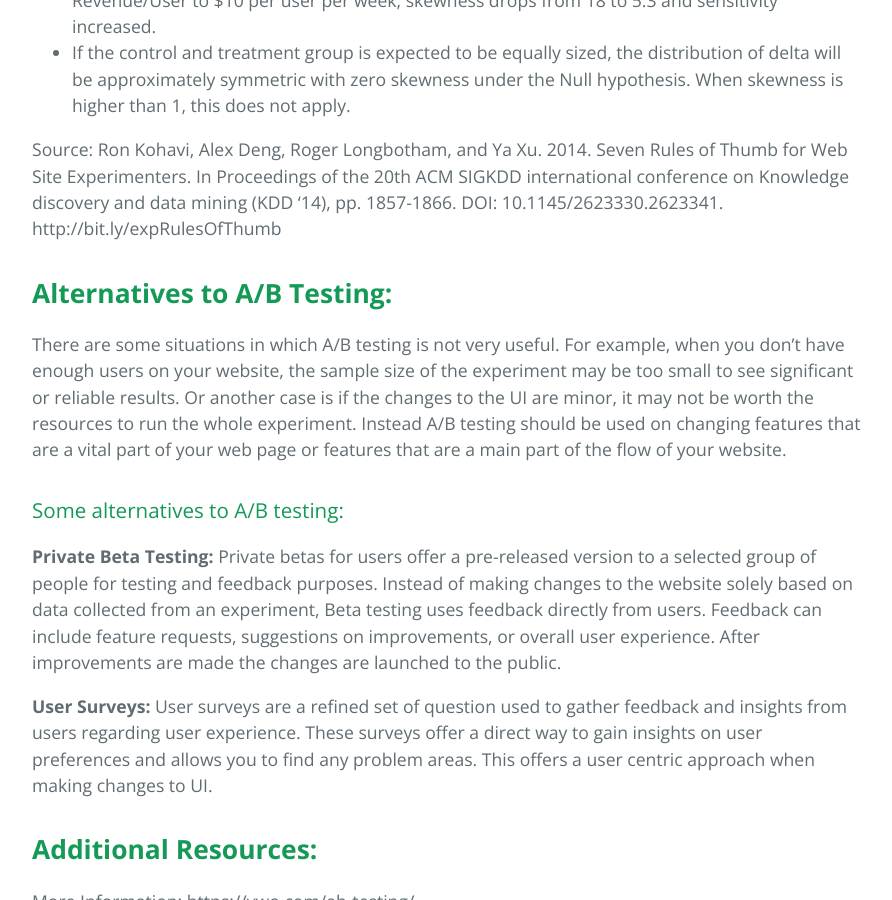
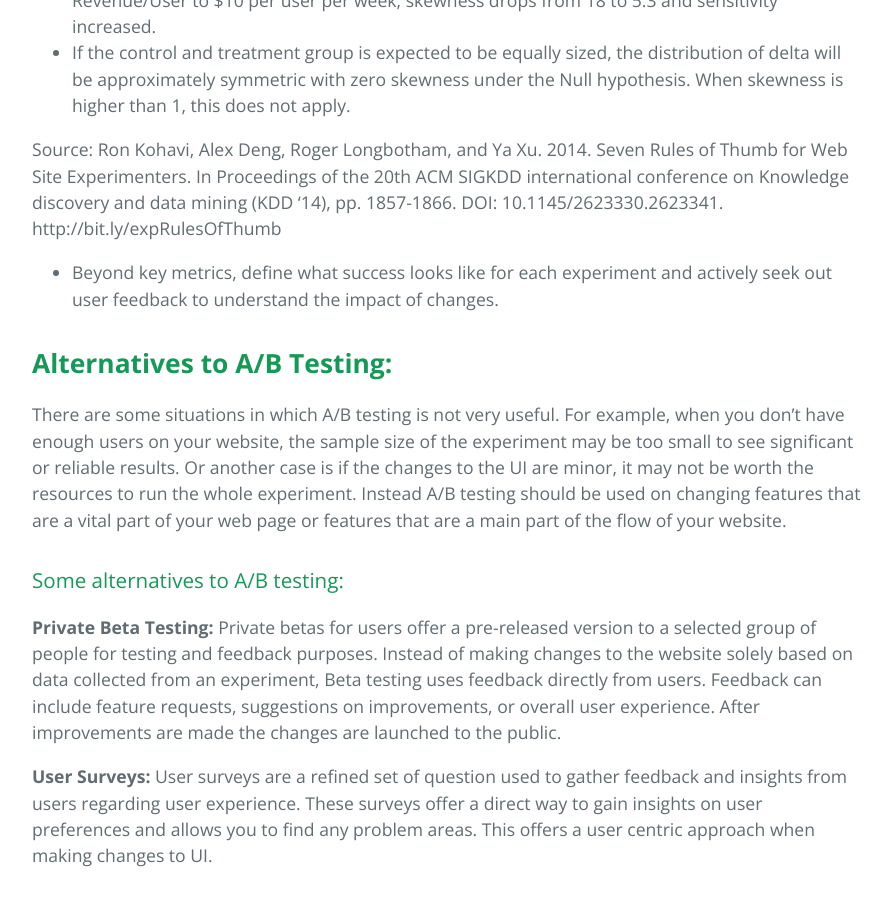
Before and after one commit to learning-software-engineering/learning-software-engineering.github.io, a Jekyll site: the page built from Topics/User_Experience/AB_Testing.md, in a window 1280 px wide and 900 px high, scrolled down 6375 px. Shown: the whole window, without its empty margins (192-1084 px from the left). Built offline with Jekyll 4.4.1, drawn with Linux system fonts in a browser that asks for light colours; our own code applies the rules of GitHub Pages for plain Markdown files.

Commit message:
add user feedback considerations

```diff
--- a/Topics/User_Experience/AB_Testing.md
+++ b/Topics/User_Experience/AB_Testing.md
@@ -117,6 +117,8 @@ A/B Testing is useful in helping identify any potential issues with the webpage
 
 Source: Ron Kohavi, Alex Deng, Roger Longbotham, and Ya Xu.  2014. Seven Rules of Thumb for Web Site Experimenters. In Proceedings of the 20th ACM SIGKDD international conference on Knowledge discovery and data mining (KDD '14), pp. 1857-1866.  DOI: 10.1145/2623330.2623341. http://bit.ly/expRulesOfThumb
 
+- Beyond key metrics, define what success looks like for each experiment and actively seek out user feedback to understand the impact of changes.
+
 ## **Alternatives to A/B Testing:**
 There are some situations in which A/B testing is not very useful. For example, when you don’t have enough users on your website, the sample size of the experiment may be too small to see significant or reliable results. Or another case is if the changes to the UI are minor, it may not be worth the resources to run the whole experiment. Instead A/B testing should be used on changing features that are a vital part of your web page or features that are a main part of the flow of your website.
 
```
